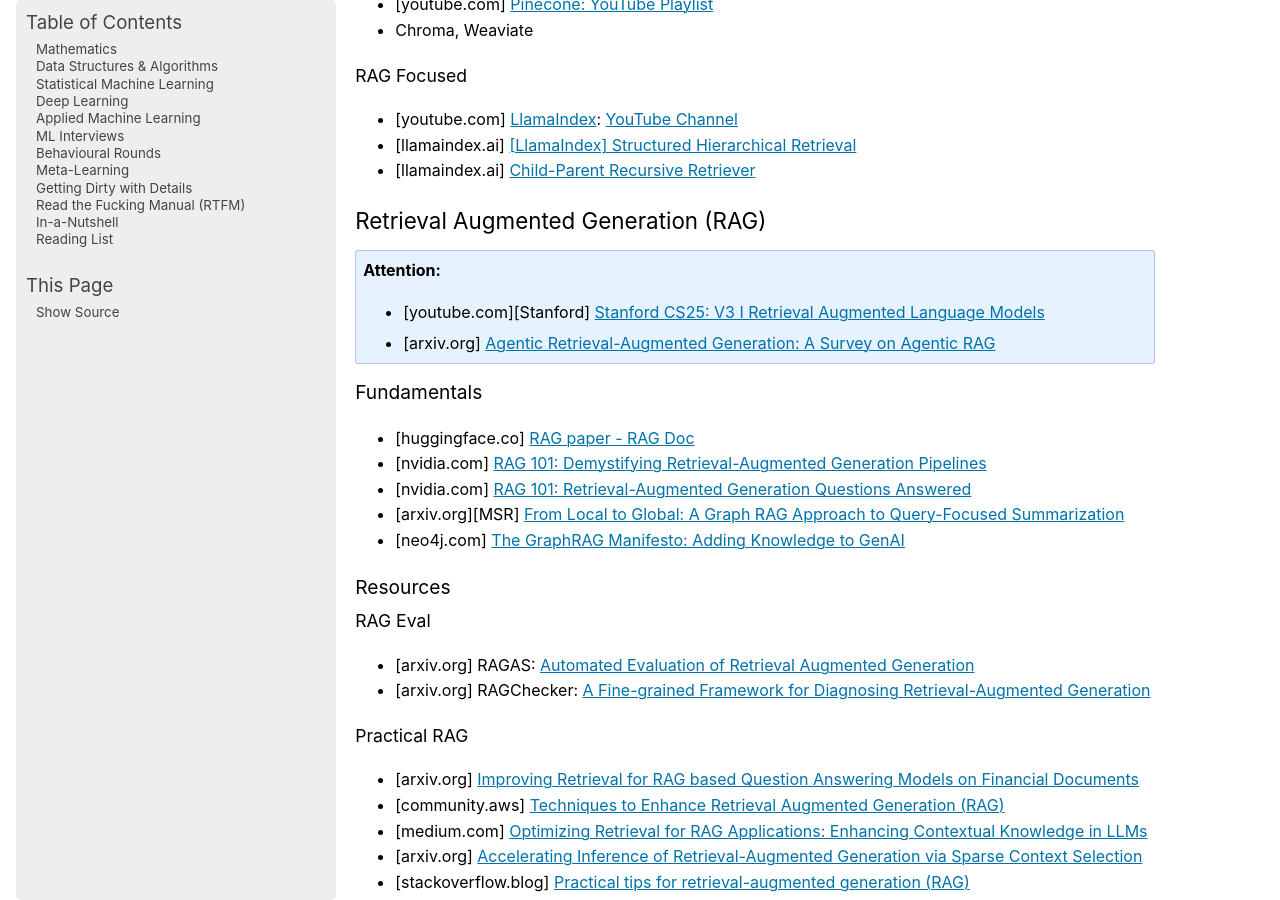
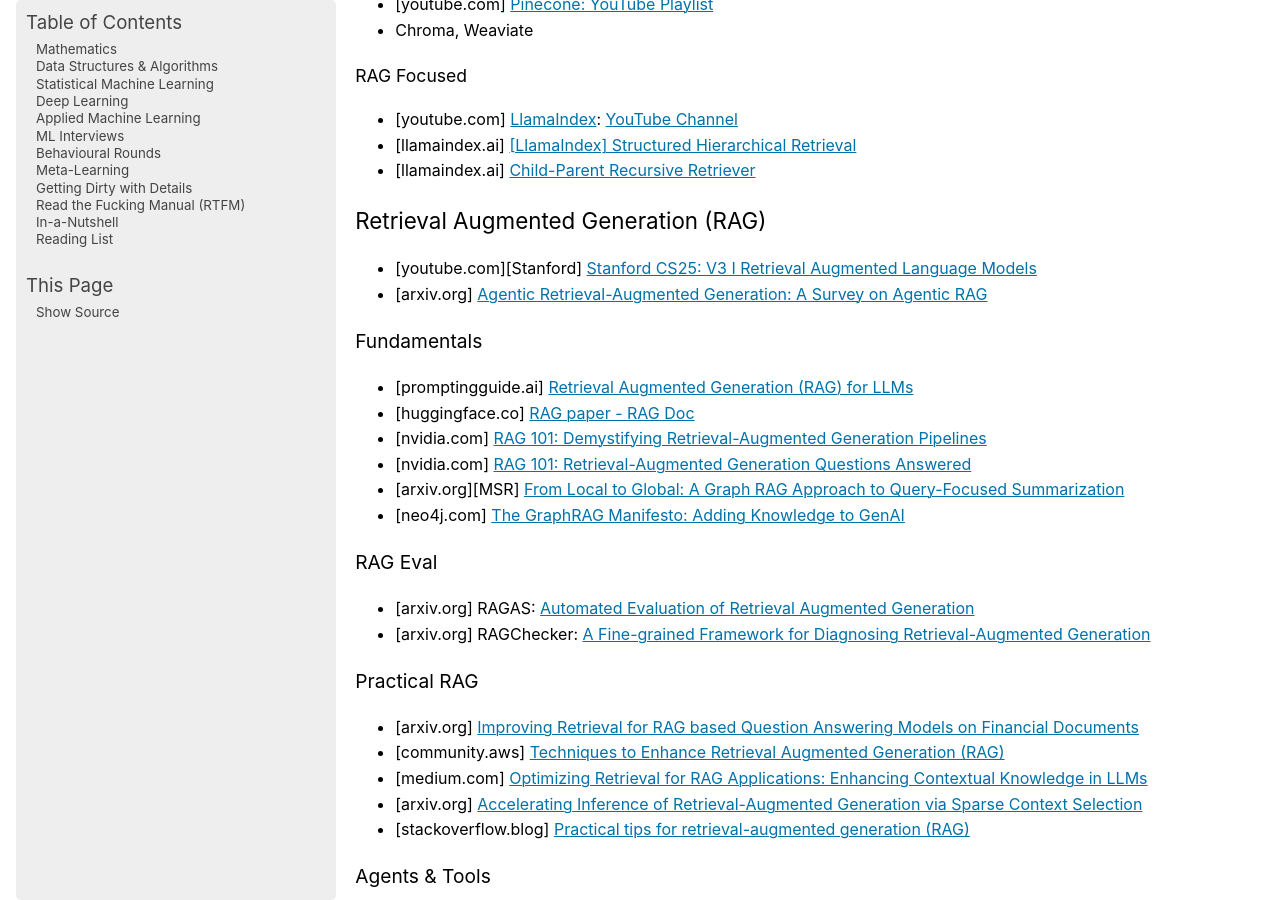
Before and after one commit to uselesstechjunks/leetcode, a Sphinx documentation site: the page built from docs/source/applied/methods/llm.rst, in a window 1280 px wide and 900 px high, scrolled down 10862 px. Built offline with Sphinx 7.4.7, drawn with Linux system fonts in a browser that asks for light colours; pages that are not in the unit, such as notebooks, are missing from menus.

Commit message:
Update llm.rst

```diff
--- a/docs/source/applied/methods/llm.rst
+++ b/docs/source/applied/methods/llm.rst
@@ -418,27 +418,25 @@ RAG Focused
 
 Retrieval Augmented Generation (RAG)
 =========================================================================================
-.. attention::
-	* [youtube.com][Stanford] `Stanford CS25: V3 I Retrieval Augmented Language Models <https://www.youtube.com/watch?v=mE7IDf2SmJg>`_
-	* [arxiv.org] `Agentic Retrieval-Augmented Generation: A Survey on Agentic RAG <https://arxiv.org/abs/2501.09136>`_
+* [youtube.com][Stanford] `Stanford CS25: V3 I Retrieval Augmented Language Models <https://www.youtube.com/watch?v=mE7IDf2SmJg>`_
+* [arxiv.org] `Agentic Retrieval-Augmented Generation: A Survey on Agentic RAG <https://arxiv.org/abs/2501.09136>`_
 
 Fundamentals
 -----------------------------------------------------------------------------------------
+* [promptingguide.ai] `Retrieval Augmented Generation (RAG) for LLMs <https://www.promptingguide.ai/research/rag>`_
 * [huggingface.co] `RAG paper - RAG Doc <https://huggingface.co/docs/transformers/main/en/model_doc/rag#rag>`_
 * [nvidia.com] `RAG 101: Demystifying Retrieval-Augmented Generation Pipelines <https://resources.nvidia.com/en-us-ai-large-language-models/demystifying-rag-blog>`_
 * [nvidia.com] `RAG 101: Retrieval-Augmented Generation Questions Answered <https://developer.nvidia.com/blog/rag-101-retrieval-augmented-generation-questions-answered/>`_
 * [arxiv.org][MSR] `From Local to Global: A Graph RAG Approach to Query-Focused Summarization <https://arxiv.org/pdf/2404.16130>`_
 * [neo4j.com] `The GraphRAG Manifesto: Adding Knowledge to GenAI <https://neo4j.com/blog/graphrag-manifesto/>`_
 
-Resources
+RAG Eval
 -----------------------------------------------------------------------------------------
-RAG Eval
-^^^^^^^^^^^^^^^^^^^^^^^^^^^^^^^^^^^^^^^^^^^^^^^^^^^^^^^^^^^^^^^^^^^^^^^^^^^^^^^^^^^^^^^^^
 * [arxiv.org] RAGAS: `Automated Evaluation of Retrieval Augmented Generation <https://arxiv.org/abs/2309.15217>`_
 * [arxiv.org] RAGChecker: `A Fine-grained Framework for Diagnosing Retrieval-Augmented Generation <https://arxiv.org/abs/2408.08067>`_
 
 Practical RAG
-^^^^^^^^^^^^^^^^^^^^^^^^^^^^^^^^^^^^^^^^^^^^^^^^^^^^^^^^^^^^^^^^^^^^^^^^^^^^^^^^^^^^^^^^^
+-----------------------------------------------------------------------------------------
 * [arxiv.org] `Improving Retrieval for RAG based Question Answering Models on Financial Documents <https://arxiv.org/pdf/2404.07221>`_
 * [community.aws] `Techniques to Enhance Retrieval Augmented Generation (RAG) <https://community.aws/content/2gp2m3BJcl9mSMWT6njCIQNiz0e/techniques-to-enhance-retrieval-augmented-generation-rag?lang=en>`_
 * [medium.com] `Optimizing Retrieval for RAG Applications: Enhancing Contextual Knowledge in LLMs <https://dxiaochuan.medium.com/optimizing-retrieval-for-rag-applications-enhancing-contextual-knowledge-in-llms-79ebcafe5f6e>`_
@@ -446,11 +444,11 @@ Practical RAG
 * [stackoverflow.blog] `Practical tips for retrieval-augmented generation (RAG) <https://stackoverflow.blog/2024/08/15/practical-tips-for-retrieval-augmented-generation-rag/>`_
 
 Agents & Tools
-^^^^^^^^^^^^^^^^^^^^^^^^^^^^^^^^^^^^^^^^^^^^^^^^^^^^^^^^^^^^^^^^^^^^^^^^^^^^^^^^^^^^^^^^^
+-----------------------------------------------------------------------------------------
 * [arxiv.org] `Toolformer: Language Models Can Teach Themselves to Use Tools <https://arxiv.org/pdf/2302.04761>`_
 
 Modeling Choices
-^^^^^^^^^^^^^^^^^^^^^^^^^^^^^^^^^^^^^^^^^^^^^^^^^^^^^^^^^^^^^^^^^^^^^^^^^^^^^^^^^^^^^^^^^
+-----------------------------------------------------------------------------------------
 #. Frozen RAG
 
 	* [arxiv.org][FAIR] `REPLUG: Retrieval-Augmented Black-Box Language Models <https://arxiv.org/pdf/2301.12652>`_
@@ -480,7 +478,7 @@ Modeling Choices
 		* [arxiv.org] `FINE-TUNE THE ENTIRE RAG ARCHITECTURE (INCLUDING DPR RETRIEVER) FOR QUESTION-ANSWERING <https://arxiv.org/pdf/2106.11517v1>`_
 
 RAG Pipelines
-^^^^^^^^^^^^^^^^^^^^^^^^^^^^^^^^^^^^^^^^^^^^^^^^^^^^^^^^^^^^^^^^^^^^^^^^^^^^^^^^^^^^^^^^^
+-----------------------------------------------------------------------------------------
 * [llamaindex.ai] `RAG pipeline with Llama3 <https://docs.llamaindex.ai/en/stable/examples/cookbooks/llama3_cookbook/#lets-build-rag-pipeline-with-llama3>`_
 * [huggingface.co] `Simple RAG for GitHub issues using Hugging Face Zephyr and LangChain <https://huggingface.co/learn/cookbook/en/rag_zephyr_langchain>`_
 * [huggingface.co] `Advanced RAG on Hugging Face documentation using LangChain <https://huggingface.co/learn/cookbook/en/advanced_rag>`_
```
